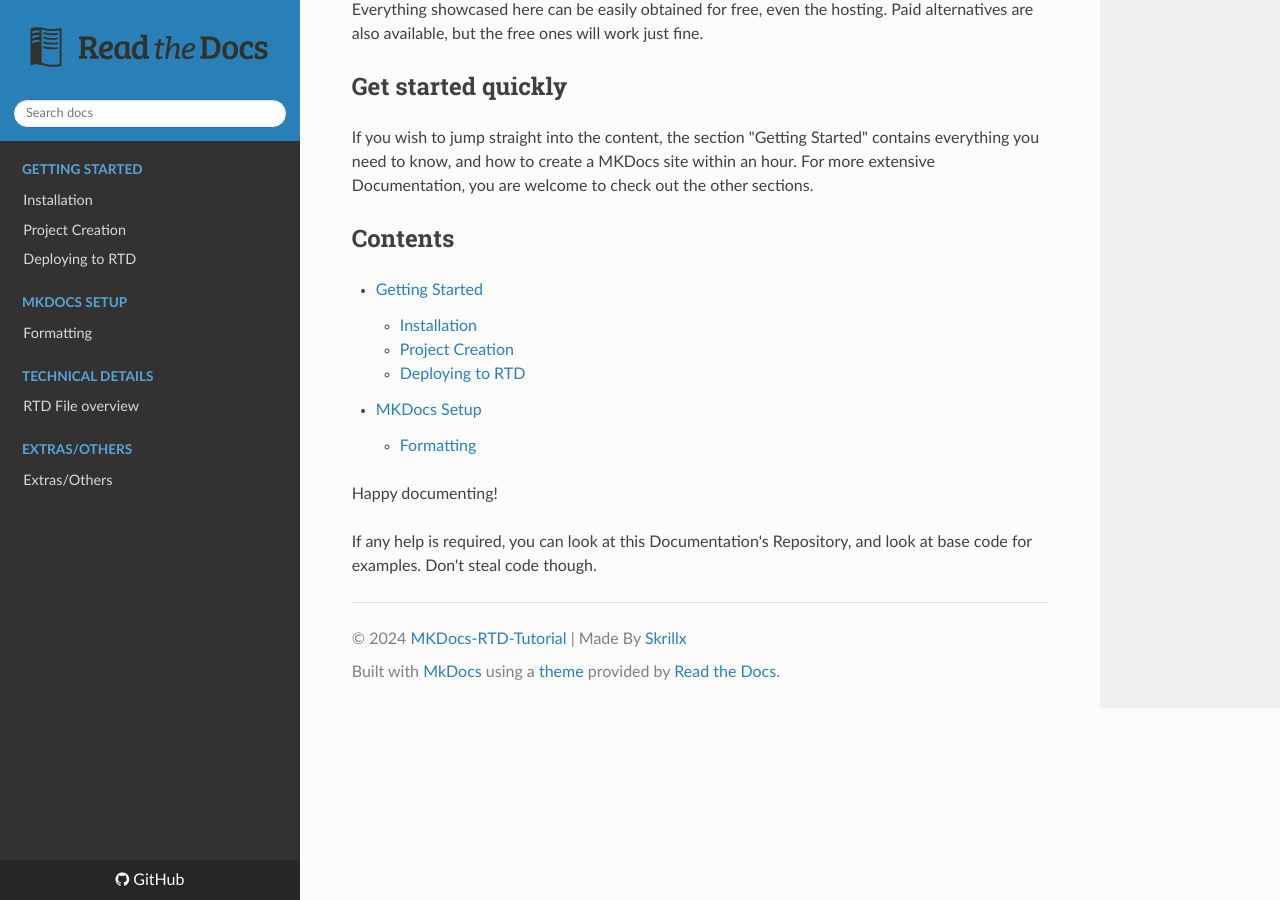
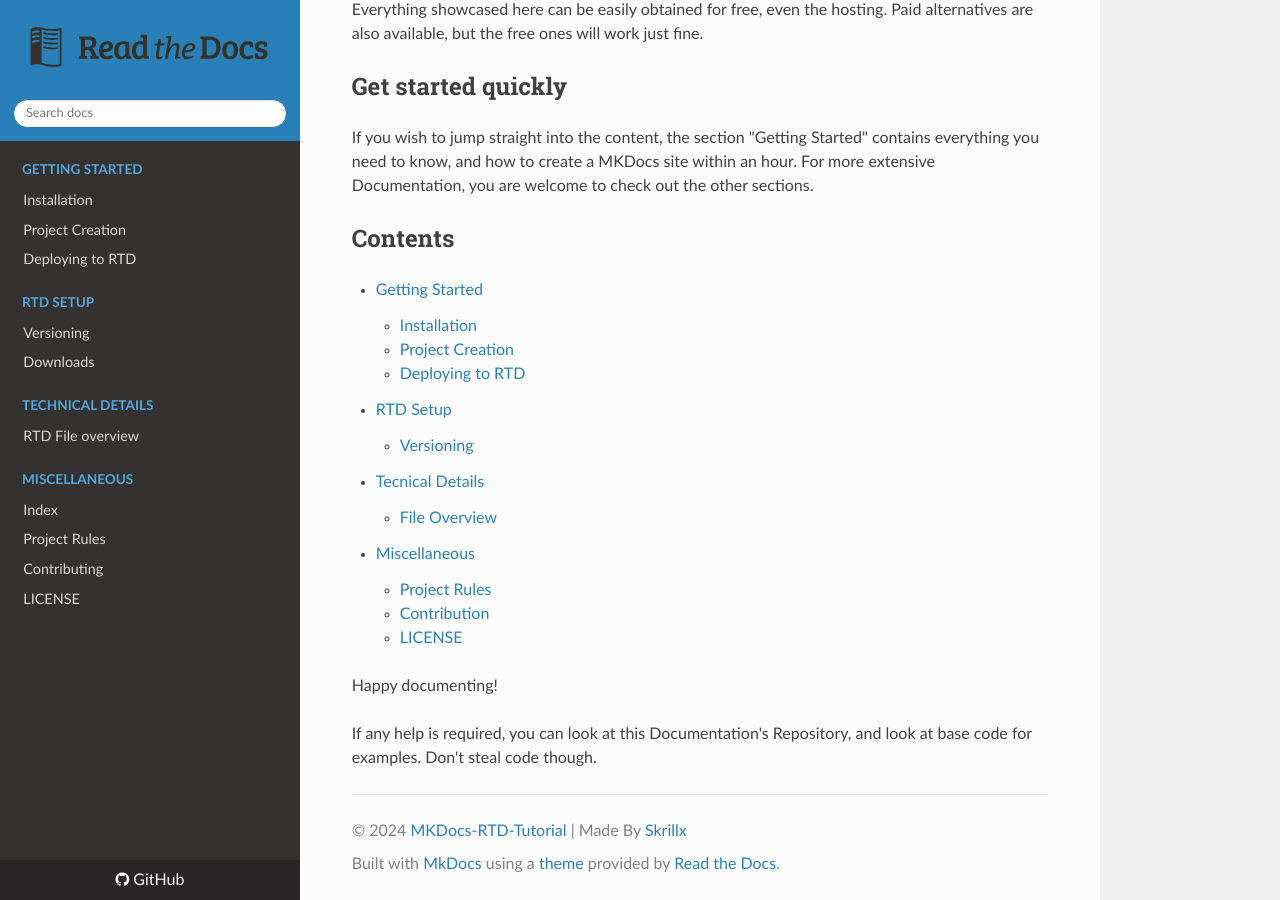
Before and after one commit to Skrillx13/MKDocs-RTD-Tutorial, an MkDocs documentation site: the page built from docs/index.md, in a window 1280 px wide and 900 px high, scrolled down 671 px. Built offline with MkDocs 1.6.1, drawn with Linux system fonts in a browser that asks for light colours; nearby versions of some CDN libraries.

Commit message:
Added downloads options and more doucmentation

```diff
--- a/.readthedocs.yml
+++ b/.readthedocs.yml
@@ -15,3 +15,8 @@ mkdocs:
 python:
    install:
    - requirements: docs/requirements.txt
+
+# Build Downloads
+formats:
+  - epub
+  - pdf
--- a/docs/index.md
+++ b/docs/index.md
@@ -28,8 +28,14 @@ If you wish to jump straight into the content, the section "Getting Started" con
     - [Installation](gettingstarted/installation.md)
     - [Project Creation](gettingstarted/projectcreate.md)
     - [Deploying to RTD](gettingstarted/deploytortd.md)
-- [MKDocs Setup](setup/formatting.md)
-    - [Formatting](setup/formatting.md)
+- [RTD Setup](setup/versioning.md)
+    - [Versioning](setup/versioning.md)
+- [Tecnical Details](technicaldetails/fileoverview.md)
+    - [File Overview](technicaldetails/fileoverview.md)
+- [Miscellaneous](others/index.md)
+    - [Project Rules](others/projectrules.md)
+    - [Contribution](others/contributing.md)
+    - [LICENSE](others/license.md)
 
 Happy documenting!
 
--- a/mkdocs.yml
+++ b/mkdocs.yml
@@ -31,9 +31,13 @@ nav:
     - Installation: gettingstarted/installation.md
     - Project Creation: gettingstarted/projectcreate.md
     - Deploying to RTD: gettingstarted/deploytortd.md
-  - MKDocs Setup:
-    - Formatting: setup/formatting.md
+  - RTD Setup:
+    - Versioning: setup/versioning.md
+    - Downloads: setup/downloads.md
   - Technical Details:
     - RTD File overview: technicaldetails/fileoverview.md
-  - Extras/Others:
-    - Extras/Others: others/index.md
+  - Miscellaneous:
+    - others/index.md
+    - Project Rules: others/projectrules.md
+    - Contributing: others/contributing.md
+    - LICENSE: others/license.md
```
Also changed, not shown: docs/gettingstarted/deploytortd.md (+9 -1 lines), docs/others/license.md (added, +27 -0 lines), docs/others/projectrules.md (added, +21 -0 lines), docs/others/contributing.md (added), docs/setup/downloads.md (added), docs/setup/versioning.md (renamed from docs/setup/formatting.md).
